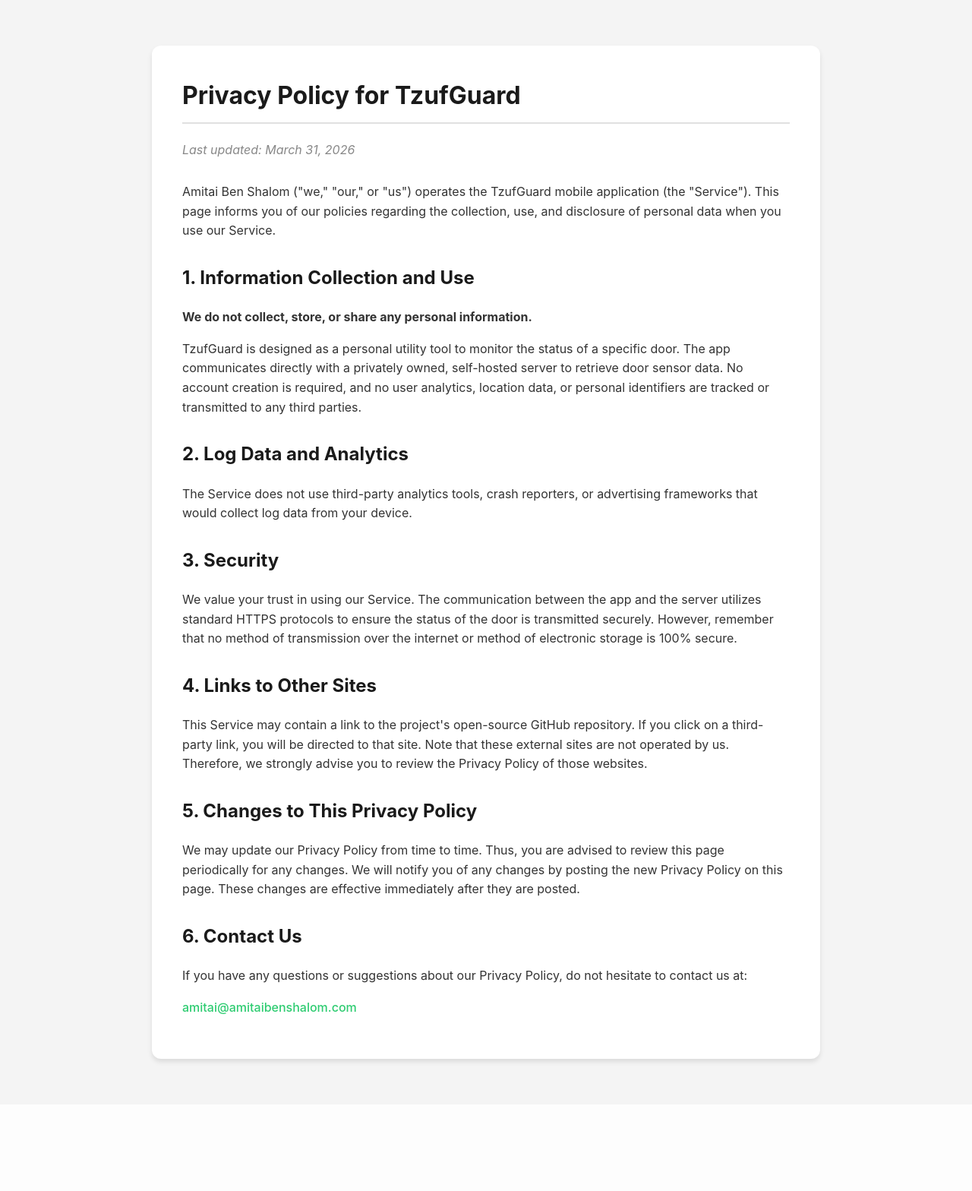
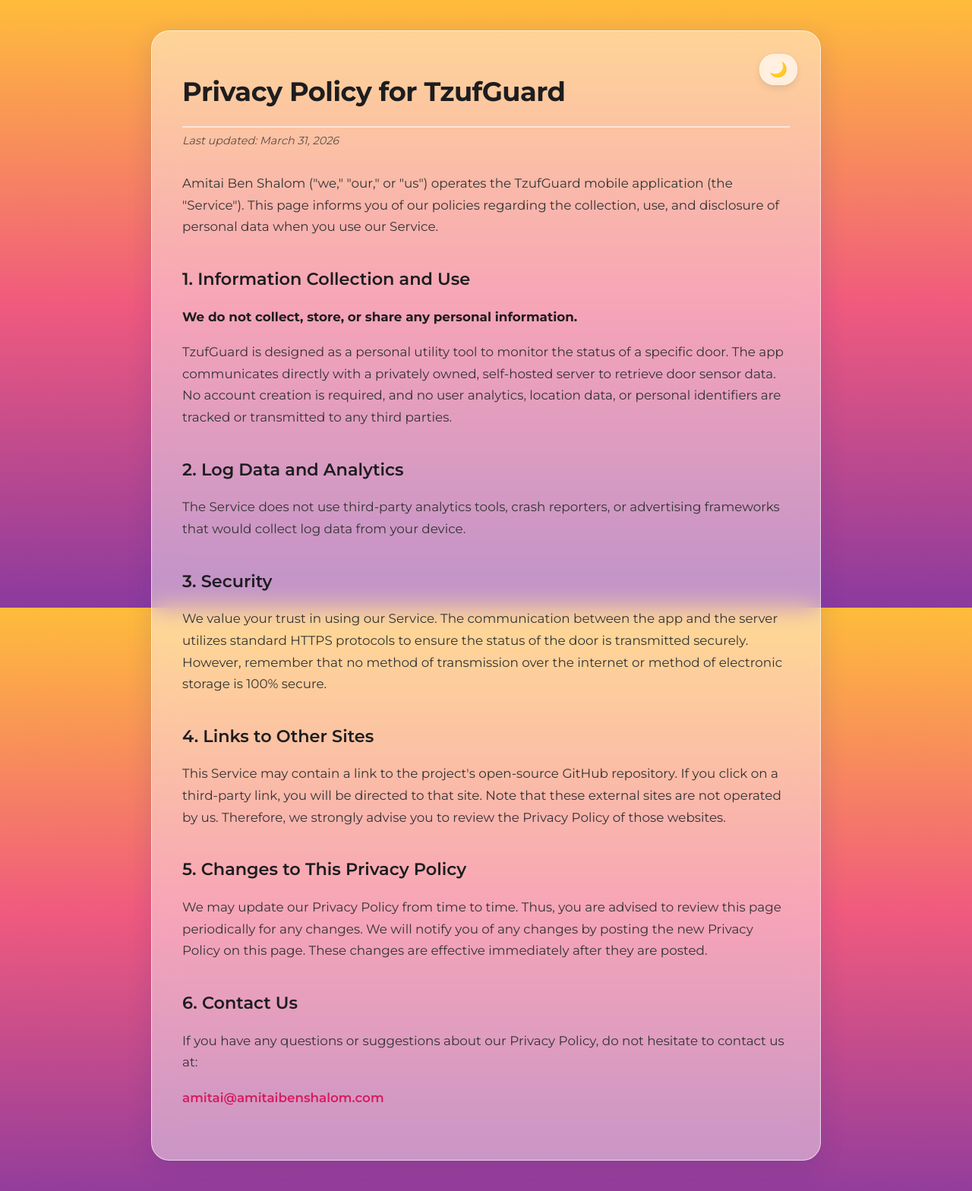
Before and after one commit to amitaibenshalom/Smart-Door, a Flask app: page /privacy in a window 1280 px wide. Shown: the whole page at 76% size. Before the commit the page ends 1401 px from the top, so only its background shows below. Run offline with Flask 2, Linux system fonts and the light colour scheme; parts of the project's set-up code (start-up, migrations or seed data) failed here and were passed over.

Commit message:
updated policy ui

```diff
--- a/Server/templates/privacy.html
+++ b/Server/templates/privacy.html
@@ -4,88 +4,182 @@
         <meta charset="UTF-8" />
         <meta name="viewport" content="width=device-width, initial-scale=1.0" />
         <title>Privacy Policy - TzufGuard</title>
+
+        <!-- Google Fonts: Montserrat -->
+        <link rel="preconnect" href="https://fonts.googleapis.com" />
+        <link rel="preconnect" href="https://fonts.gstatic.com" crossorigin />
+        <link
+            href="https://fonts.googleapis.com/css2?family=Montserrat:wght@400;500;600;700&display=swap"
+            rel="stylesheet"
+        />
+
+        <script>
+            if (localStorage.getItem("theme") === "dark") {
+                document.documentElement.classList.add("dark-mode");
+            }
+        </script>
+
         <style>
+            /* --- Global & Background --- */
             :root {
-                --bg-color: #f4f4f4;
-                --container-bg: #ffffff;
-                --text-color: #333333;
-                --heading-color: #1a1a1a;
-                --border-color: #e0e0e0;
-                --link-color: #2ecc71;
+                --glass-bg: rgba(255, 255, 255, 0.45);
+                --glass-border: rgba(255, 255, 255, 0.6);
+                --text-main: #1d1d1f;
+                --text-secondary: #333333;
+                --card-shadow: 0 8px 32px 0 rgba(31, 38, 135, 0.15);
+                --link-color: #d81b60;
+                --link-hover: #1d1d1f;
             }
 
-            @media (prefers-color-scheme: dark) {
-                :root {
-                    --bg-color: #121212;
-                    --container-bg: #1e1e1e;
-                    --text-color: #e0e0e0;
-                    --heading-color: #ffffff;
-                    --border-color: #333333;
-                    --link-color: #2ecc71;
-                }
+            html.dark-mode {
+                --glass-bg: rgba(0, 0, 0, 0.55);
+                --glass-border: rgba(255, 255, 255, 0.1);
+                --text-main: #ffffff;
+                --text-secondary: #e0e0e0;
+                --card-shadow: 0 8px 32px 0 rgba(0, 0, 0, 0.6);
+                --link-color: #ffbc3b;
+                --link-hover: #ffffff;
             }
 
             body {
-                font-family:
-                    -apple-system, BlinkMacSystemFont, "Segoe UI", Roboto,
-                    Helvetica, Arial, sans-serif;
-                line-height: 1.6;
-                color: var(--text-color);
-                background-color: var(--bg-color);
+                font-family: "Montserrat", sans-serif;
+                line-height: 1.7;
                 margin: 0;
-                padding: 20px;
+                padding: 40px 20px;
+                min-height: 100vh;
                 display: flex;
                 justify-content: center;
+                align-items: flex-start;
+                background: linear-gradient(
+                    to bottom,
+                    #ffbc3b 0%,
+                    #f05a7e 50%,
+                    #8b3a9e 100%
+                );
+                background-attachment: fixed;
+                color: var(--text-main);
+                transition: color 0.4s ease;
             }
 
-            .container {
+            /* --- Glassmorphism Container --- */
+            .glass-container {
+                background: var(--glass-bg);
+                backdrop-filter: blur(16px);
+                -webkit-backdrop-filter: blur(16px);
+                border: 1px solid var(--glass-border);
+                border-radius: 24px;
+                padding: 50px 40px;
+                width: 100%;
                 max-width: 800px;
-                width: 100%;
-                background-color: var(--container-bg);
-                padding: 40px;
-                border-radius: 12px;
-                box-shadow: 0 4px 6px rgba(0, 0, 0, 0.1);
-                margin-top: 40px;
-                margin-bottom: 40px;
+                box-shadow: var(--card-shadow);
+                transition:
+                    background 0.4s ease,
+                    border-color 0.4s ease,
+                    box-shadow 0.4s ease;
+                position: relative;
             }
 
+            /* --- Theme Toggle Button --- */
+            .theme-toggle {
+                position: absolute;
+                top: 30px;
+                right: 30px;
+                background: var(--glass-bg);
+                backdrop-filter: blur(4px);
+                border: 1px solid var(--glass-border);
+                font-size: 1.2em;
+                cursor: pointer;
+                padding: 8px 12px;
+                border-radius: 20px;
+                box-shadow: 0 4px 10px rgba(0, 0, 0, 0.1);
+                transition: all 0.2s ease;
+                color: var(--text-main);
+            }
+            .theme-toggle:hover {
+                transform: scale(1.05);
+                background: rgba(255, 255, 255, 0.4);
+            }
+            html.dark-mode .theme-toggle:hover {
+                background: rgba(255, 255, 255, 0.2);
+            }
+
+            /* --- Typography --- */
             h1 {
-                color: var(--heading-color);
-                border-bottom: 2px solid var(--border-color);
-                padding-bottom: 10px;
+                font-size: 2.2em;
+                font-weight: 700;
                 margin-top: 0;
+                margin-bottom: 5px;
+                letter-spacing: -0.5px;
+                border-bottom: 2px solid var(--glass-border);
+                padding-bottom: 15px;
             }
 
             h2 {
-                color: var(--heading-color);
-                margin-top: 30px;
+                font-size: 1.4em;
+                font-weight: 600;
+                margin-top: 35px;
+                margin-bottom: 15px;
             }
 
             p {
-                margin-bottom: 15px;
+                color: var(--text-secondary);
+                margin-bottom: 18px;
+                font-size: 1.05em;
+            }
+
+            strong {
+                color: var(--text-main);
+                font-weight: 700;
             }
 
             a {
                 color: var(--link-color);
                 text-decoration: none;
-                font-weight: 500;
+                font-weight: 600;
+                transition: color 0.2s ease;
             }
 
             a:hover {
+                color: var(--link-hover);
                 text-decoration: underline;
             }
 
             .date {
                 font-style: italic;
-                color: #888;
+                font-size: 0.9em;
+                color: var(--text-main);
+                opacity: 0.7;
                 margin-bottom: 30px;
+                display: block;
+            }
+
+            @media (max-width: 600px) {
+                .glass-container {
+                    padding: 30px 20px;
+                }
+                .theme-toggle {
+                    top: 15px;
+                    right: 15px;
+                }
+                h1 {
+                    font-size: 1.8em;
+                    margin-top: 20px;
+                }
             }
         </style>
     </head>
     <body>
-        <div class="container">
+        <div class="glass-container">
+            <button
+                id="theme-toggle"
+                class="theme-toggle"
+                title="Toggle Dark Mode"
+            >
+                🌙
+            </button>
+
             <h1>Privacy Policy for TzufGuard</h1>
-            <p class="date">Last updated: March 31, 2026</p>
+            <span class="date">Last updated: March 31, 2026</span>
 
             <p>
                 Amitai Ben Shalom ("we," "our," or "us") operates the TzufGuard
@@ -155,5 +249,39 @@
                 >
             </p>
         </div>
+
+        <script>
+            // --- THEME TOGGLE LOGIC ---
+            const themeToggleBtn = document.getElementById("theme-toggle");
+            const htmlElement = document.documentElement;
+
+            // Handle default state based on localStorage or OS preference
+            if (
+                !htmlElement.classList.contains("dark-mode") &&
+                localStorage.getItem("theme") !== "dark"
+            ) {
+                htmlElement.classList.add("light-mode");
+            }
+
+            // Set initial icon
+            if (htmlElement.classList.contains("dark-mode")) {
+                themeToggleBtn.innerText = "☀️";
+            } else {
+                themeToggleBtn.innerText = "🌙";
+            }
+
+            themeToggleBtn.addEventListener("click", () => {
+                htmlElement.classList.toggle("dark-mode");
+                htmlElement.classList.toggle("light-mode");
+
+                if (htmlElement.classList.contains("dark-mode")) {
+                    localStorage.setItem("theme", "dark");
+                    themeToggleBtn.innerText = "☀️";
+                } else {
+                    localStorage.setItem("theme", "light");
+                    themeToggleBtn.innerText = "🌙";
+                }
+            });
+        </script>
     </body>
 </html>
```
